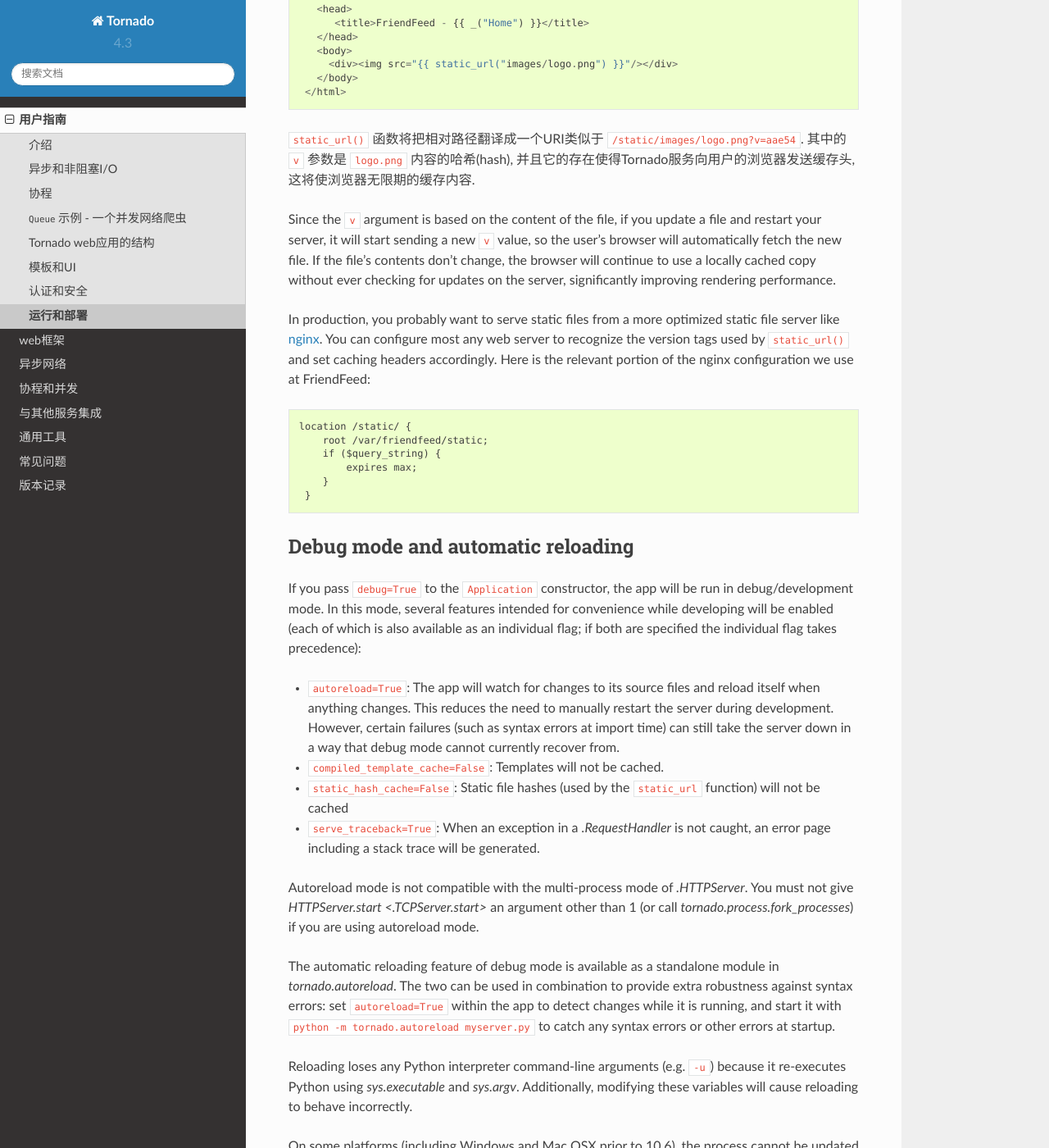
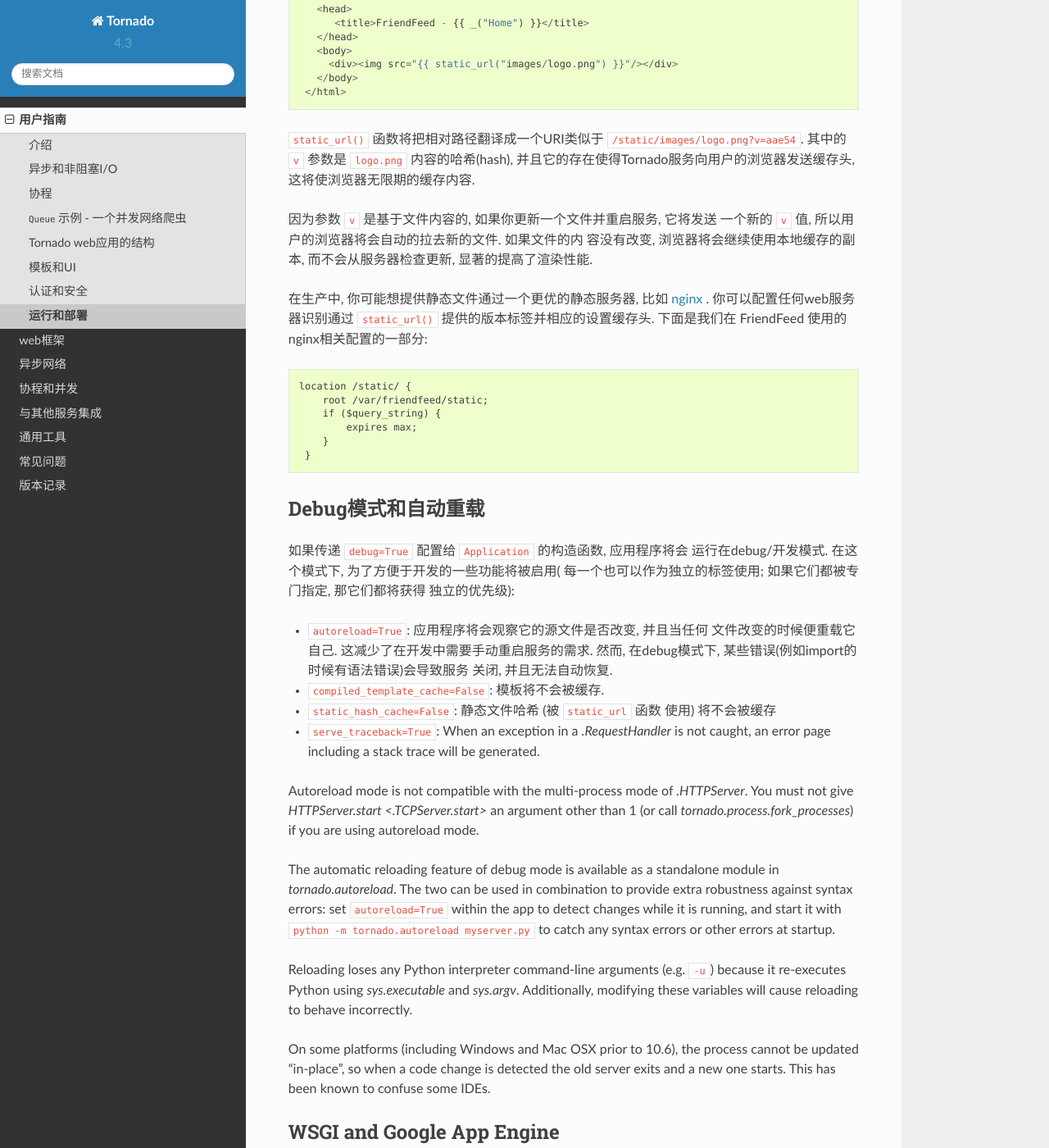
Before and after one commit to tao12345666333/tornado-zh, a Sphinx documentation site: the page built from docs/guide/running.rst, in a window 1280 px wide and 1400 px high, scrolled down 3369 px. Shown: the whole window at 82% size. Built offline with Sphinx 7.4.7 and the Read the Docs theme 2.0.0, drawn with Linux system fonts in a browser that asks for light colours; pages that are not in the unit, such as notebooks, are missing from menus.

Commit message:
reload settings

```diff
--- a/docs/guide/running.rst
+++ b/docs/guide/running.rst
@@ -193,18 +193,15 @@ e.g., ``http://localhost:8888/static/foo.png`` 将会通过指定的static目录
 内容的哈希(hash), 并且它的存在使得Tornado服务向用户的浏览器发送缓存头,
 这将使浏览器无限期的缓存内容.
 
-Since the ``v`` argument is based on the content of the file, if you
-update a file and restart your server, it will start sending a new ``v``
-value, so the user's browser will automatically fetch the new file. If
-the file's contents don't change, the browser will continue to use a
-locally cached copy without ever checking for updates on the server,
-significantly improving rendering performance.
+因为参数 ``v`` 是基于文件内容的, 如果你更新一个文件并重启服务, 它将发送
+一个新的 ``v`` 值, 所以用户的浏览器将会自动的拉去新的文件. 如果文件的内
+容没有改变, 浏览器将会继续使用本地缓存的副本, 而不会从服务器检查更新,
+显著的提高了渲染性能.
 
-In production, you probably want to serve static files from a more
-optimized static file server like `nginx <http://nginx.net/>`_. You
-can configure most any web server to recognize the version tags used
-by ``static_url()`` and set caching headers accordingly.  Here is the
-relevant portion of the nginx configuration we use at FriendFeed::
+在生产中, 你可能想提供静态文件通过一个更优的静态服务器, 比如
+`nginx <http://nginx.net/>`_ . 你可以配置任何web服务器识别通过
+``static_url()`` 提供的版本标签并相应的设置缓存头. 下面是我们在
+FriendFeed 使用的nginx相关配置的一部分::
 
     location /static/ {
         root /var/friendfeed/static;
@@ -215,23 +212,21 @@ relevant portion of the nginx configuration we use at FriendFeed::
 
 .. _debug-mode:
 
-Debug mode and automatic reloading
+Debug模式和自动重载
 ~~~~~~~~~~~~~~~~~~~~~~~~~~~~~~~~~~
 
-If you pass ``debug=True`` to the ``Application`` constructor, the app
-will be run in debug/development mode. In this mode, several features
-intended for convenience while developing will be enabled (each of which
-is also available as an individual flag; if both are specified the
-individual flag takes precedence):
+如果传递 ``debug=True`` 配置给 ``Application`` 的构造函数, 应用程序将会
+运行在debug/开发模式. 在这个模式下, 为了方便于开发的一些功能将被启用(
+每一个也可以作为独立的标签使用; 如果它们都被专门指定, 那它们都将获得
+独立的优先级):
 
-* ``autoreload=True``: The app will watch for changes to its source
-  files and reload itself when anything changes. This reduces the need
-  to manually restart the server during development. However, certain
-  failures (such as syntax errors at import time) can still take the
-  server down in a way that debug mode cannot currently recover from.
-* ``compiled_template_cache=False``: Templates will not be cached.
-* ``static_hash_cache=False``: Static file hashes (used by the
-  ``static_url`` function) will not be cached
+* ``autoreload=True``: 应用程序将会观察它的源文件是否改变, 并且当任何
+  文件改变的时候便重载它自己. 这减少了在开发中需要手动重启服务的需求.
+  然而, 在debug模式下, 某些错误(例如import的时候有语法错误)会导致服务
+  关闭, 并且无法自动恢复.
+* ``compiled_template_cache=False``: 模板将不会被缓存.
+* ``static_hash_cache=False``: 静态文件哈希 (被 ``static_url`` 函数
+  使用) 将不会被缓存
 * ``serve_traceback=True``: When an exception in a `.RequestHandler`
   is not caught, an error page including a stack trace will be
   generated.
```
